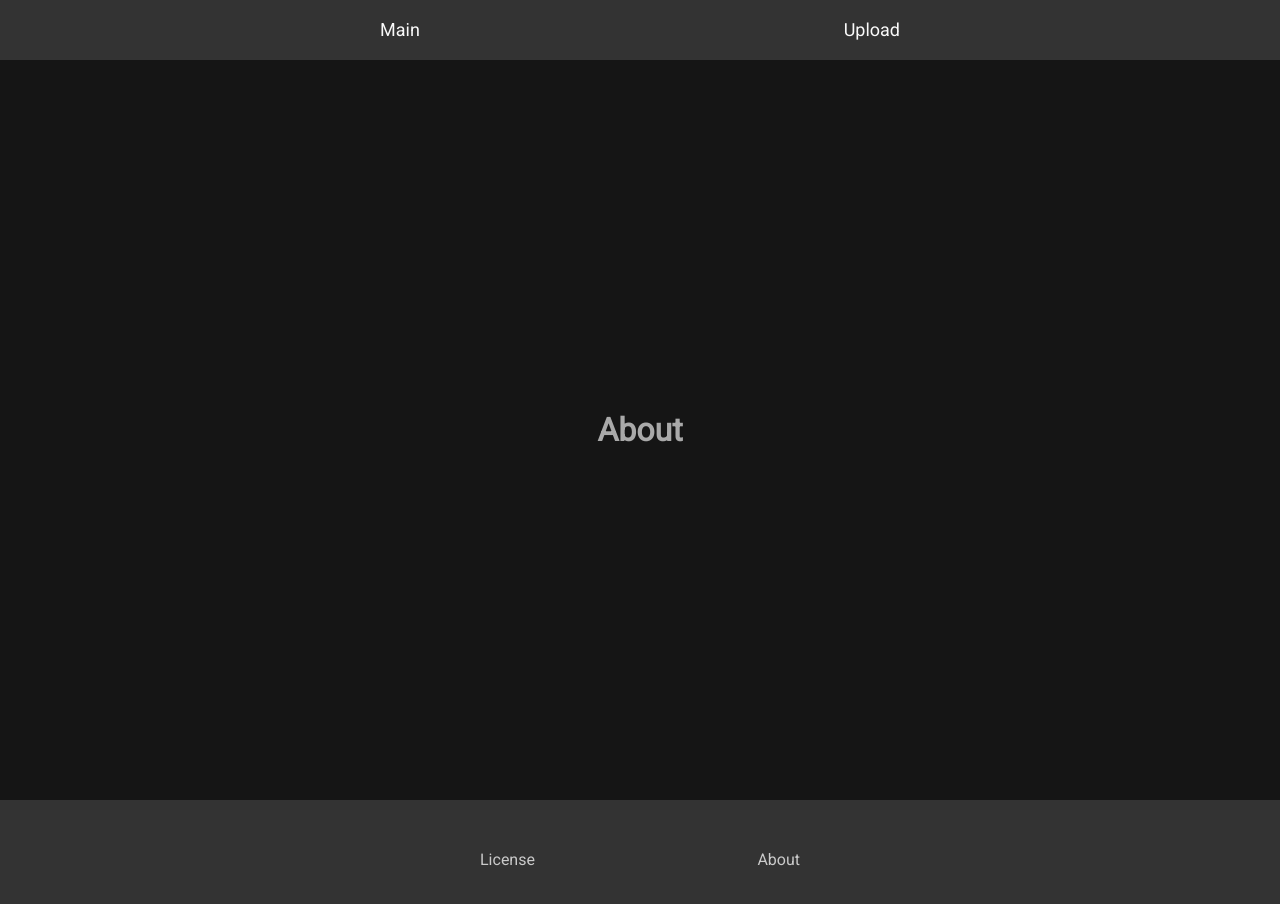
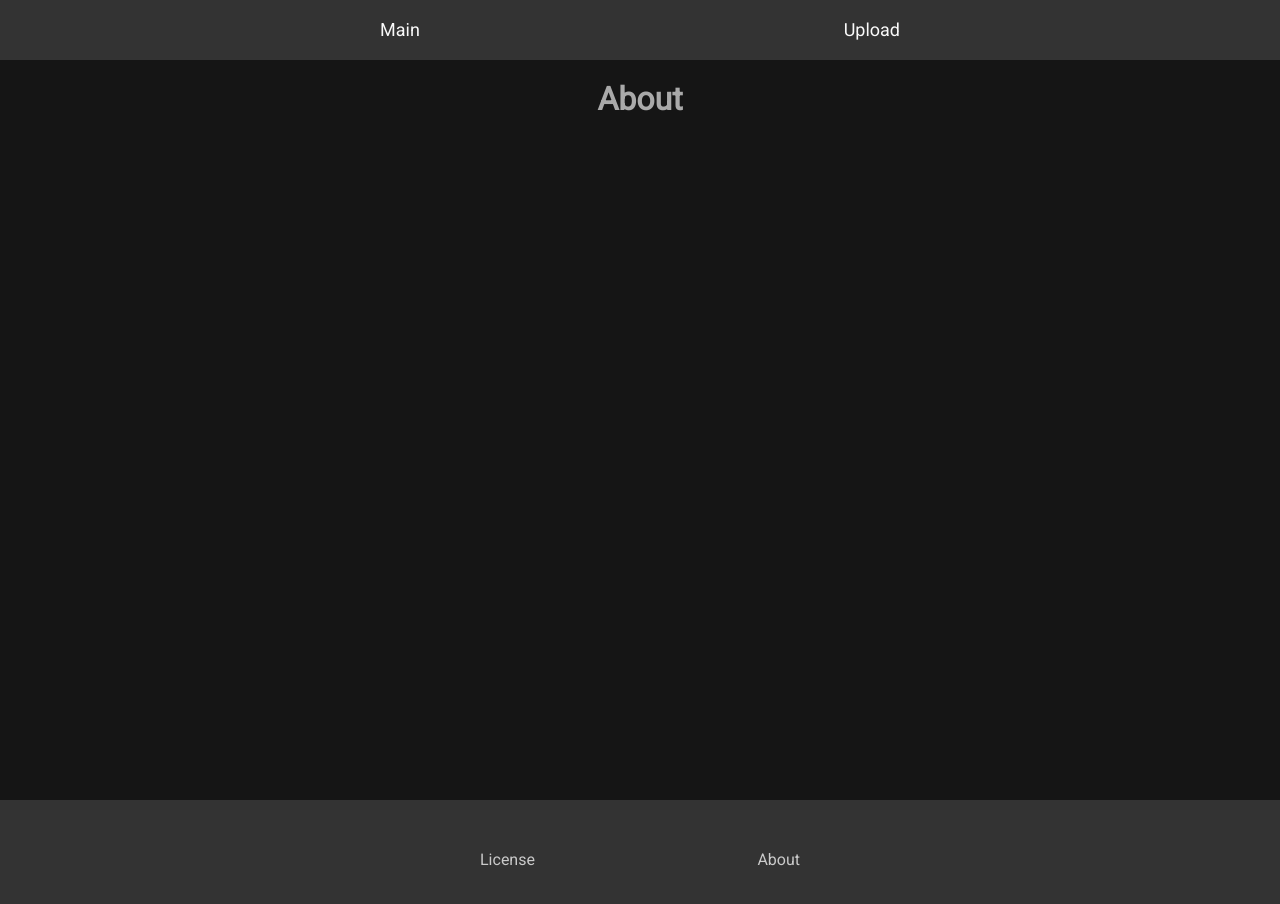
Before and after one commit to ItaloAbreu/vimos-frontend, a React (Create React App) app: page /about in a window 1280 px wide. Shown: the top 904 px of the page. Built offline with nearby package versions, Linux system fonts and the light colour scheme.

Commit message:
Posição dos Cards

```diff
--- a/src/pages/PagesStyles.js
+++ b/src/pages/PagesStyles.js
@@ -2,8 +2,8 @@ import styled from 'styled-components';
 
 export const Content = styled.section`
   display: flex;
+  flex-wrap: wrap;
   justify-content: center;
-  align-items: center;
 
   min-height: calc(100vh - 60px);
 `;
```
